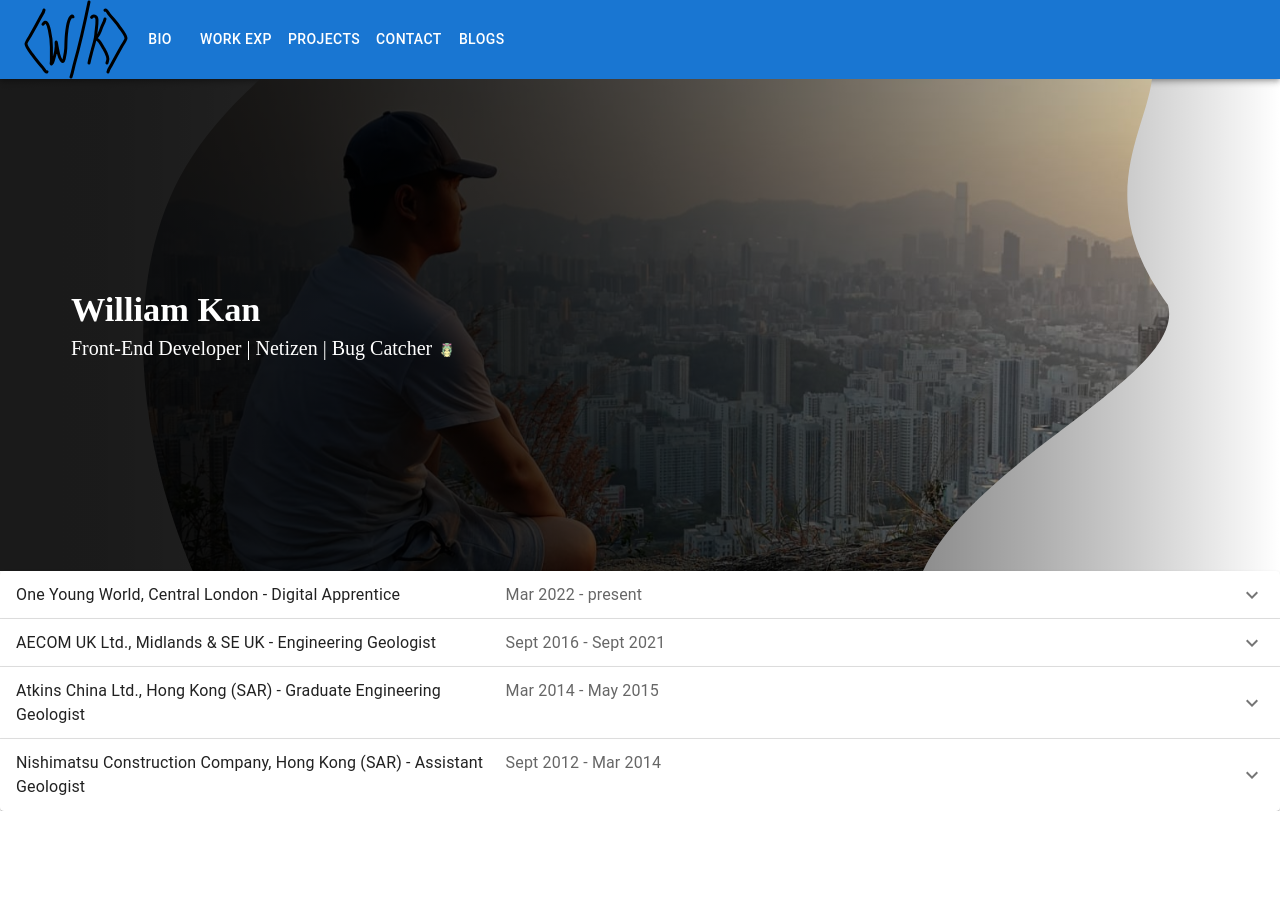
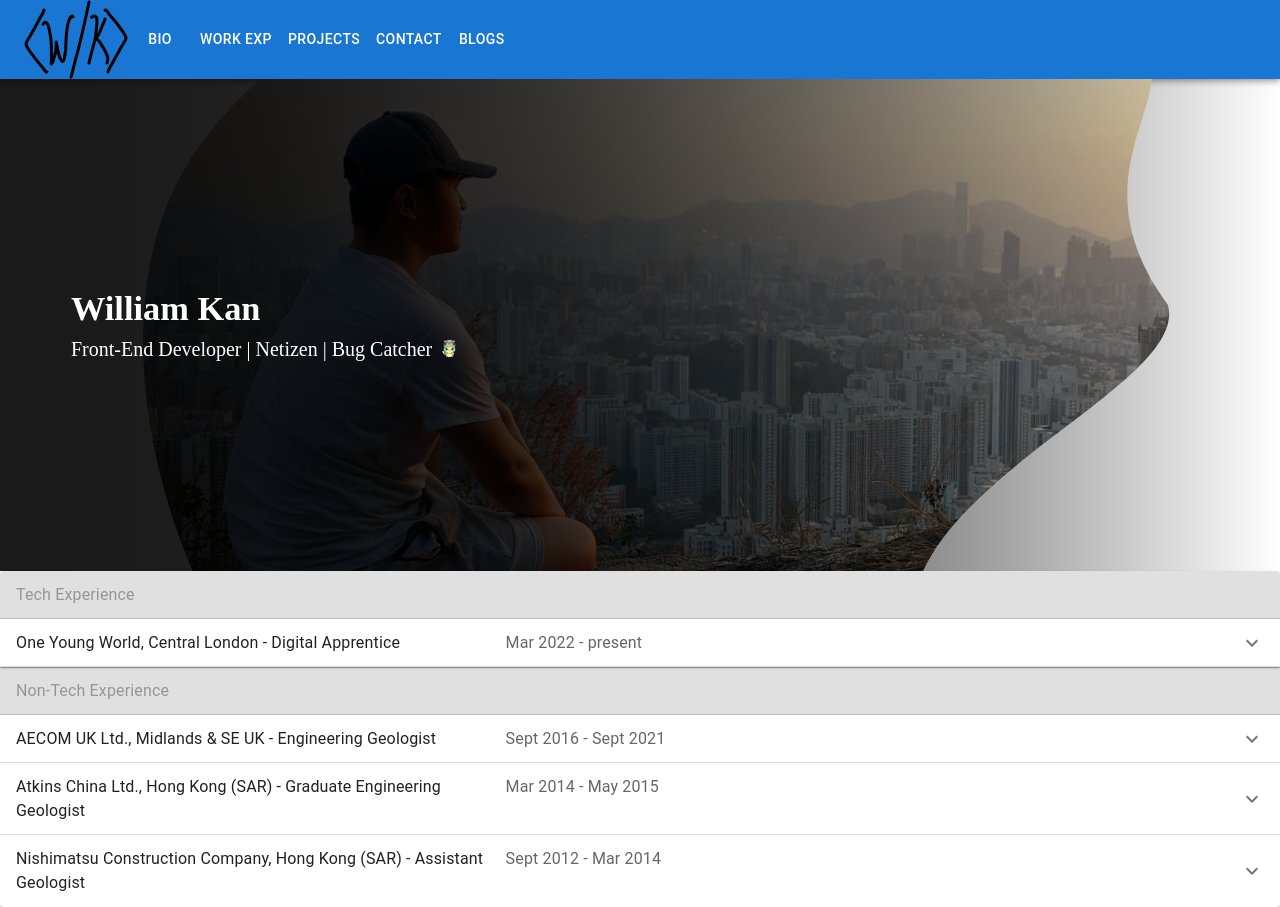
Before and after one commit to wkan17012021/Portfolio, a React (Vite) app in the folder portfolio_react_spa/: page / in a window 1280 px wide. Before the commit the page ends 811 px from the top, so only its background shows below. Built offline with nearby package versions, Linux system fonts and the light colour scheme.

Commit message:
increase caterpie size, reformat work exp data

```diff
--- a/portfolio_react_spa/src/css/hero.css
+++ b/portfolio_react_spa/src/css/hero.css
@@ -84,7 +84,7 @@
   height: 100%;
 }
 .pokemon-caterpie {
-  max-width: 20px;
+  max-width: 25px;
   display: inline;
   vertical-align: bottom;
 }
--- a/portfolio_react_spa/src/data/workExp.json
+++ b/portfolio_react_spa/src/data/workExp.json
@@ -1,13 +1,15 @@
 {
-  "jobs": [
+  "techJobs": [
     {
-    "id": "panel1bh-header",
-    "panelNum": "panel1",
-    "ariaControls": "panel1bh-content",
-    "title": "One Young World, Central London - Digital Apprentice",
-    "year": "Mar 2022 - present",
-    "body": "Drupal CMS Website maintenance, 2 year training program surrounding software development lifecycle stages. Collaboration in a small development team: requirements gathering from content team members, debugging, code production, review and documentation. Exposure to production code base, version control management and Drupal site building. Tech support: client-facing role requiring conflict resolution, reporting and escalating bugs and communicating fixes. Documenting and reporting the learning experience through structured apprenticeship training program (technical and professional skills development)."
-  },
+      "id": "techpanel1bh-header",
+      "panelNum": "techpanel1",
+      "ariaControls": "techpanel1bh-content",
+      "title": "One Young World, Central London - Digital Apprentice",
+      "year": "Mar 2022 - present",
+      "body": "Drupal CMS Website maintenance, 2 year training program surrounding software development lifecycle stages. Collaboration in a small development team: requirements gathering from content team members, debugging, code production, review and documentation. Exposure to production code base, version control management and Drupal site building. Tech support: client-facing role requiring conflict resolution, reporting and escalating bugs and communicating fixes. Documenting and reporting the learning experience through structured apprenticeship training program (technical and professional skills development)."
+    }
+  ],
+  "nonTechjobs": [
   {
     "id": 2,
     "panelNum": "panel2",
--- a/portfolio_react_spa/src/sections/workexp/Accordion.jsx
+++ b/portfolio_react_spa/src/sections/workexp/Accordion.jsx
@@ -15,7 +15,38 @@ export default function ControlledAccordions() {
 
   return (
     <section className='work-exp-container'>
-      {accordionEntry.jobs.map(job => {
+       <Accordion disabled>
+        <AccordionSummary>
+          <Typography>Tech Experience</Typography>
+        </AccordionSummary>
+      </Accordion>
+      {accordionEntry.techJobs.map(job => {
+        return (
+          <Accordion expanded={expanded === job.panelNum} onChange={handleChange(`${job.panelNum}`)}>
+        <AccordionSummary
+          expandIcon={<ExpandMoreIcon />}
+          aria-controls={job.ariaControls}
+          id="panel1bh-header"
+        >
+          <Typography sx={{ width: '40%', flexShrink: 0 }}>
+           {job.title}
+          </Typography>
+          <Typography sx={{ color: 'text.secondary' }}>{job.year}</Typography>
+        </AccordionSummary>
+        <AccordionDetails>
+          <Typography>
+            {job.body}
+          </Typography>
+        </AccordionDetails>
+      </Accordion>
+        )
+      })}
+      <Accordion disabled>
+        <AccordionSummary>
+          <Typography>Non-Tech Experience</Typography>
+        </AccordionSummary>
+      </Accordion>
+      {accordionEntry.nonTechjobs.map(job => {
         return (
           <Accordion expanded={expanded === job.panelNum} onChange={handleChange(`${job.panelNum}`)}>
         <AccordionSummary
@@ -37,60 +68,6 @@ export default function ControlledAccordions() {
         )
       })}
 
-      {/* <Accordion expanded={expanded === 'panel2'} onChange={handleChange('panel2')}>
-        <AccordionSummary
-          expandIcon={<ExpandMoreIcon />}
-          aria-controls="panel2bh-content"
-          id="panel2bh-header"
-        >
-          <Typography sx={{ width: '33%', flexShrink: 0 }}>Users</Typography>
-          <Typography sx={{ color: 'text.secondary' }}>
-            You are currently not an owner
-          </Typography>
-        </AccordionSummary>
-        <AccordionDetails>
-          <Typography>
-            Donec placerat, lectus sed mattis semper, neque lectus feugiat lectus,
-            varius pulvinar diam eros in elit. Pellentesque convallis laoreet
-            laoreet.
-          </Typography>
-        </AccordionDetails>
-      </Accordion>
-      <Accordion expanded={expanded === 'panel3'} onChange={handleChange('panel3')}>
-        <AccordionSummary
-          expandIcon={<ExpandMoreIcon />}
-          aria-controls="panel3bh-content"
-          id="panel3bh-header"
-        >
-          <Typography sx={{ width: '33%', flexShrink: 0 }}>
-            Advanced settings
-          </Typography>
-          <Typography sx={{ color: 'text.secondary' }}>
-            Filtering has been entirely disabled for whole web server
-          </Typography>
-        </AccordionSummary>
-        <AccordionDetails>
-          <Typography>
-            Nunc vitae orci ultricies, auctor nunc in, volutpat nisl. Integer sit
-            amet egestas eros, vitae egestas augue. Duis vel est augue.
-          </Typography>
-        </AccordionDetails>
-      </Accordion>
-      <Accordion expanded={expanded === 'panel4'} onChange={handleChange('panel4')}>
-        <AccordionSummary
-          expandIcon={<ExpandMoreIcon />}
-          aria-controls="panel4bh-content"
-          id="panel4bh-header"
-        >
-          <Typography sx={{ width: '33%', flexShrink: 0 }}>Personal data</Typography>
-        </AccordionSummary>
-        <AccordionDetails>
-          <Typography>
-            Nunc vitae orci ultricies, auctor nunc in, volutpat nisl. Integer sit
-            amet egestas eros, vitae egestas augue. Duis vel est augue.
-          </Typography>
-        </AccordionDetails>
-      </Accordion> */}
     </section>
   );
 }
```
Lines whose indentation alone changed are shown as unchanged.
